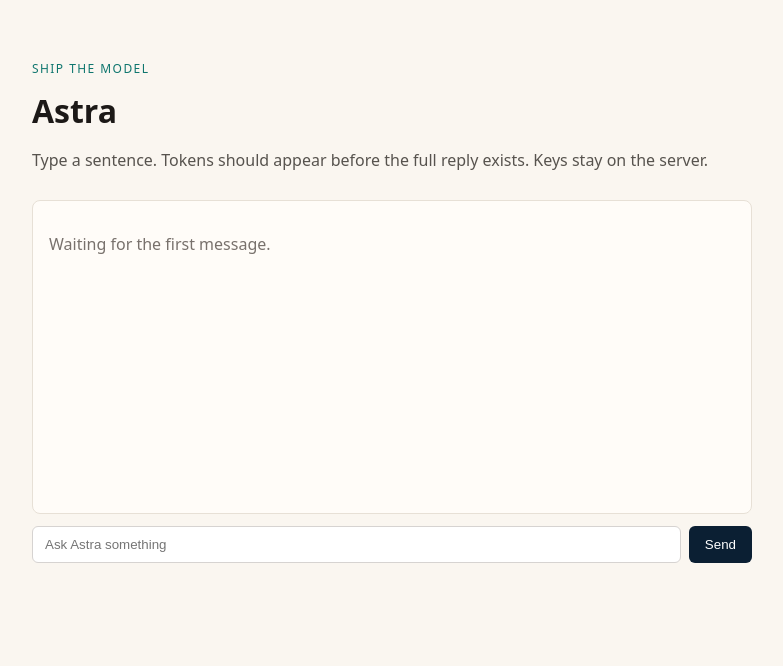
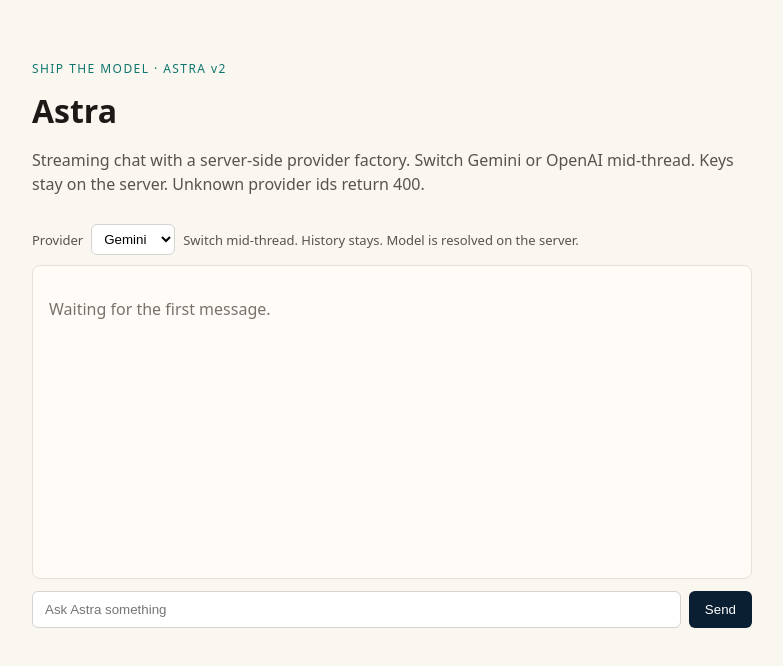
Before and after one commit to Ovyqen-repo/ship-the-model, a Next.js app: page / in a window 1280 px wide. Shown: the top 666 px of the page, without its empty margins (248-1031 px from the left). Built offline with nearby package versions, Linux system fonts and the light colour scheme.

Commit message:
Astra v2: provider picker, server-only factory, reject unknown ids

```diff
--- a/src/app/api/chat/route.ts
+++ b/src/app/api/chat/route.ts
@@ -1,7 +1,7 @@
 import { readFile } from "node:fs/promises";
 import path from "node:path";
 import { streamText } from "ai";
-import { resolveModel } from "@/lib/models";
+import { resolveModel, UnknownProviderError } from "@/lib/models";
 
 export const maxDuration = 30;
 export const dynamic = "force-dynamic";
@@ -27,8 +27,20 @@ export async function POST(req: Request) {
     return Response.json({ error: "Empty body." }, { status: 400 });
   }
 
+  let model;
+  try {
+    model = resolveModel(provider);
+  } catch (err) {
+    if (err instanceof UnknownProviderError) {
+      return Response.json({ error: "Unknown provider." }, { status: 400 });
+    }
+    const message =
+      err instanceof Error ? err.message : "Model is not configured.";
+    return Response.json({ error: message }, { status: 500 });
+  }
+
   const result = streamText({
-    model: resolveModel(provider),
+    model,
     system: await systemPrompt(),
     messages,
   });
--- a/src/app/page.tsx
+++ b/src/app/page.tsx
@@ -4,12 +4,13 @@ export default function Page() {
   return (
     <main style={{ maxWidth: 720, margin: "0 auto", padding: "48px 20px" }}>
       <p style={{ letterSpacing: "0.12em", fontSize: 12, color: "#0F766E" }}>
-        SHIP THE MODEL
+        SHIP THE MODEL · ASTRA v2
       </p>
       <h1 style={{ fontSize: 32, margin: "8px 0 12px" }}>Astra</h1>
       <p style={{ color: "#57534E", lineHeight: 1.5 }}>
-        Type a sentence. Tokens should appear before the full reply exists.
-        Keys stay on the server.
+        Streaming chat with a server-side provider factory. Switch Gemini or
+        OpenAI mid-thread. Keys stay on the server. Unknown provider ids return
+        400.
       </p>
       <ChatPanel />
     </main>
--- a/src/components/chat-panel.tsx
+++ b/src/components/chat-panel.tsx
@@ -3,7 +3,15 @@
 import { useChat } from "@ai-sdk/react";
 import { FormEvent, useState } from "react";
 
+const PROVIDERS = [
+  { id: "google", label: "Gemini" },
+  { id: "openai", label: "OpenAI" },
+] as const;
+
 export default function ChatPanel() {
+  const [provider, setProvider] = useState<(typeof PROVIDERS)[number]["id"]>(
+    "google",
+  );
   const { messages, sendMessage, status } = useChat();
   const [input, setInput] = useState("");
 
@@ -12,13 +20,46 @@ export default function ChatPanel() {
     const text = input.trim();
     if (!text) return;
     setInput("");
-    await sendMessage({ text });
+    await sendMessage({ text }, { body: { provider } });
   }
 
   const busy = status === "submitted" || status === "streaming";
 
   return (
     <section style={{ marginTop: 28 }}>
+      <div
+        style={{
+          display: "flex",
+          gap: 8,
+          alignItems: "center",
+          marginBottom: 10,
+          fontSize: 13,
+          color: "#57534E",
+        }}
+      >
+        <label htmlFor="provider">Provider</label>
+        <select
+          id="provider"
+          value={provider}
+          onChange={(e) =>
+            setProvider(e.target.value as (typeof PROVIDERS)[number]["id"])
+          }
+          disabled={busy}
+          style={{
+            padding: "6px 8px",
+            borderRadius: 6,
+            border: "1px solid #D6D3D1",
+            background: "white",
+          }}
+        >
+          {PROVIDERS.map((p) => (
+            <option key={p.id} value={p.id}>
+              {p.label}
+            </option>
+          ))}
+        </select>
+        <span>Switch mid-thread. History stays. Model is resolved on the server.</span>
+      </div>
       <div
         style={{
           minHeight: 280,
@@ -43,6 +84,11 @@ export default function ChatPanel() {
         ))}
         {busy && (
           <p style={{ color: "#0F766E", fontSize: 13 }}>Streaming…</p>
+        )}
+        {status === "error" && (
+          <p style={{ color: "#9F1239", fontSize: 13 }}>
+            The route refused the request. Check the provider and the server key.
+          </p>
         )}
       </div>
       <form onSubmit={onSubmit} style={{ marginTop: 12, display: "flex", gap: 8 }}>
--- a/src/lib/models.ts
+++ b/src/lib/models.ts
@@ -9,18 +9,38 @@ const openai = createOpenAI({
   apiKey: process.env.OPENAI_API_KEY,
 });
 
+export const PROVIDERS = ["google", "openai"] as const;
+export type ProviderId = (typeof PROVIDERS)[number];
+
+export class UnknownProviderError extends Error {
+  constructor(provider: string) {
+    super("Unknown provider.");
+    this.name = "UnknownProviderError";
+    this.cause = provider;
+  }
+}
+
 /**
  * Resolve a model on the server. Never import this file from a Client Component.
+ * Unknown ids throw UnknownProviderError — the route turns that into HTTP 400
+ * without leaking keys or internals.
  */
 export function resolveModel(provider?: string) {
-  if (provider === "openai") {
+  const id = (provider ?? "google").toLowerCase();
+
+  if (id === "openai") {
     if (!process.env.OPENAI_API_KEY) {
       throw new Error("OPENAI_API_KEY is missing on the server.");
     }
     return openai("gpt-4.1-mini");
   }
-  if (!process.env.GEMINI_API_KEY) {
-    throw new Error("GEMINI_API_KEY is missing on the server.");
+
+  if (id === "google" || id === "gemini") {
+    if (!process.env.GEMINI_API_KEY) {
+      throw new Error("GEMINI_API_KEY is missing on the server.");
+    }
+    return google("gemini-2.5-flash");
   }
-  return google("gemini-2.5-flash");
+
+  throw new UnknownProviderError(id);
 }
```
Also changed, not shown: 1 other file (tests, documents, lock files or other folders).
